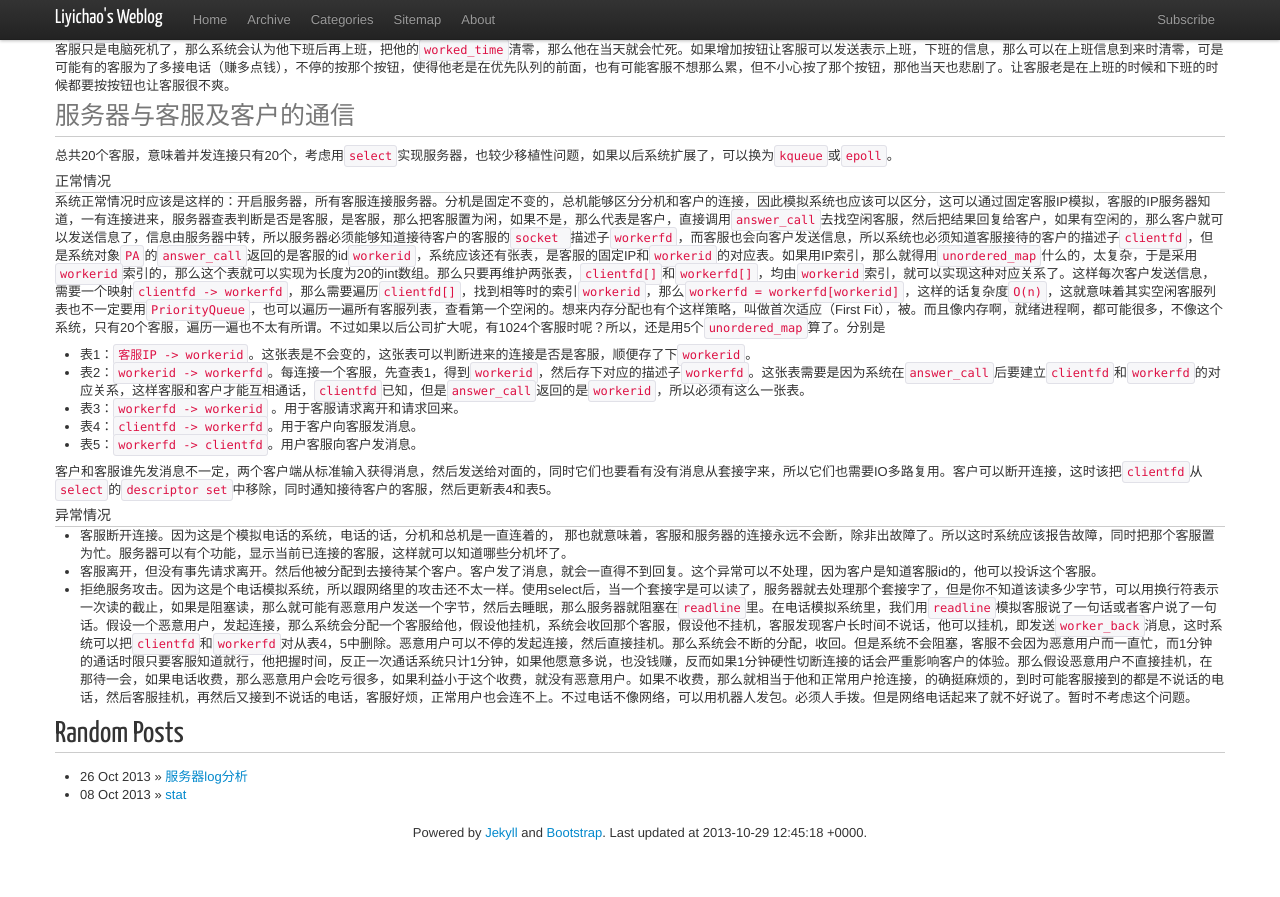
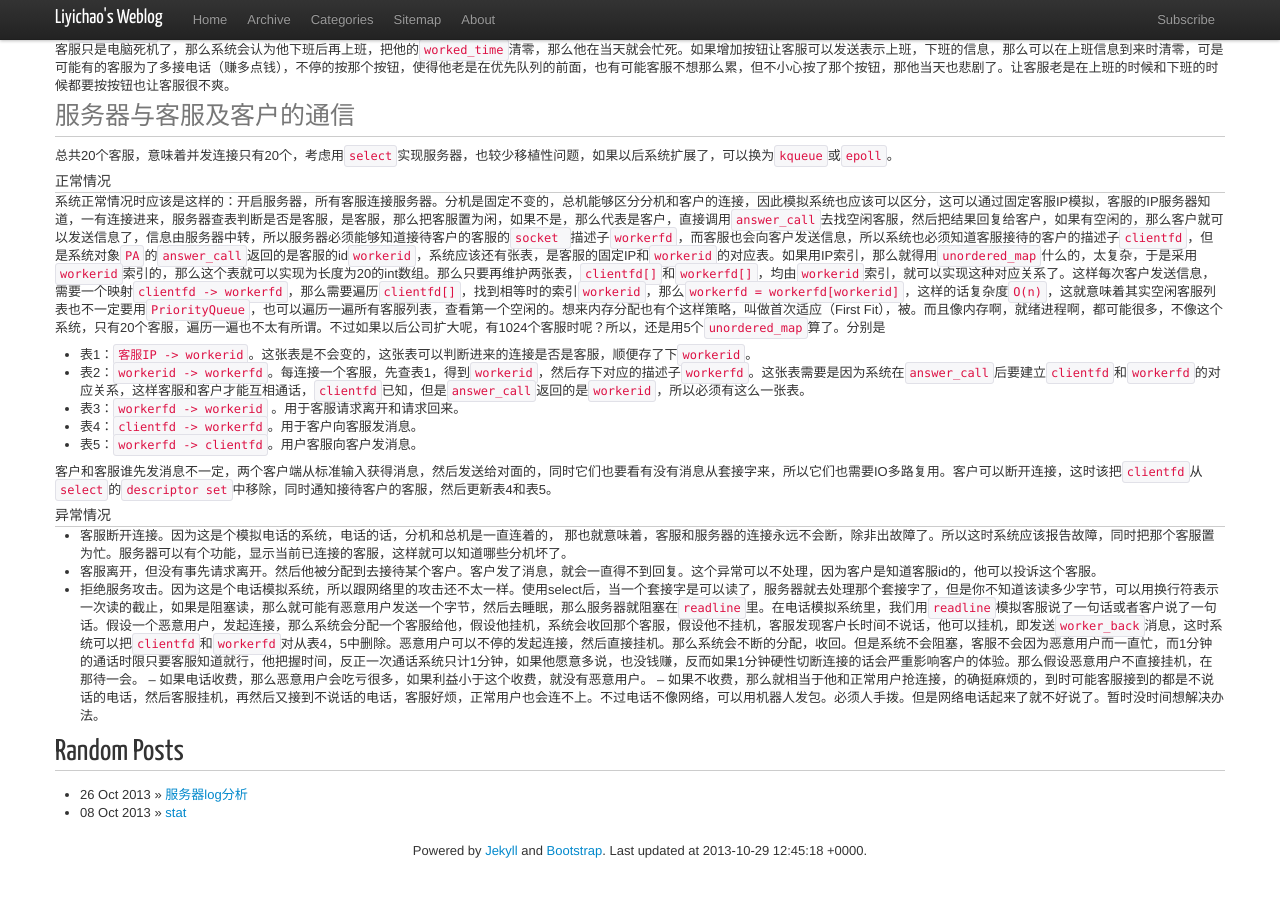
Before and after one commit to liyichao/liyichao.github.io, a Jekyll site: the page built from _posts/2013/2013-10-25-phone-answering-logic.md, in a window 1280 px wide and 900 px high, scrolled down 506 px. Shown: the top 897 px of the window. Built offline with Jekyll 4.4.1, drawn with Linux system fonts in a browser that asks for light colours; nearby versions of some CDN libraries; Markdown is read by kramdown in place of the engine named in the settings; comment, search, counter and statistics services are not loaded.

Commit message:
no comment

```diff
--- a/_posts/2013/2013-10-25-phone-answering-logic.md
+++ b/_posts/2013/2013-10-25-phone-answering-logic.md
@@ -39,4 +39,6 @@ worked_time`，还不如把`id`和`worked_time`都整到一个结构体里面去
 
 - 客服断开连接。因为这是个模拟电话的系统，电话的话，分机和总机是一直连着的， 那也就意味着，客服和服务器的连接永远不会断，除非出故障了。所以这时系统应该报告故障，同时把那个客服置为忙。服务器可以有个功能，显示当前已连接的客服，这样就可以知道哪些分机坏了。
 - 客服离开，但没有事先请求离开。然后他被分配到去接待某个客户。客户发了消息，就会一直得不到回复。这个异常可以不处理，因为客户是知道客服id的，他可以投诉这个客服。
-- 拒绝服务攻击。因为这是个电话模拟系统，所以跟网络里的攻击还不太一样。使用select后，当一个套接字是可以读了，服务器就去处理那个套接字了，但是你不知道该读多少字节，可以用换行符表示一次读的截止，如果是阻塞读，那么就可能有恶意用户发送一个字节，然后去睡眠，那么服务器就阻塞在`readline`里。在电话模拟系统里，我们用`readline`模拟客服说了一句话或者客户说了一句话。假设一个恶意用户，发起连接，那么系统会分配一个客服给他，假设他挂机，系统会收回那个客服，假设他不挂机，客服发现客户长时间不说话，他可以挂机，即发送`worker_back`消息，这时系统可以把`clientfd`和`workerfd`对从表4，5中删除。恶意用户可以不停的发起连接，然后直接挂机。那么系统会不断的分配，收回。但是系统不会阻塞，客服不会因为恶意用户而一直忙，而1分钟的通话时限只要客服知道就行，他把握时间，反正一次通话系统只计1分钟，如果他愿意多说，也没钱赚，反而如果1分钟硬性切断连接的话会严重影响客户的体验。那么假设恶意用户不直接挂机，在那待一会，如果电话收费，那么恶意用户会吃亏很多，如果利益小于这个收费，就没有恶意用户。如果不收费，那么就相当于他和正常用户抢连接，的确挺麻烦的，到时可能客服接到的都是不说话的电话，然后客服挂机，再然后又接到不说话的电话，客服好烦，正常用户也会连不上。不过电话不像网络，可以用机器人发包。必须人手拨。但是网络电话起来了就不好说了。暂时不考虑这个问题。
+- 拒绝服务攻击。因为这是个电话模拟系统，所以跟网络里的攻击还不太一样。使用select后，当一个套接字是可以读了，服务器就去处理那个套接字了，但是你不知道该读多少字节，可以用换行符表示一次读的截止，如果是阻塞读，那么就可能有恶意用户发送一个字节，然后去睡眠，那么服务器就阻塞在`readline`里。在电话模拟系统里，我们用`readline`模拟客服说了一句话或者客户说了一句话。假设一个恶意用户，发起连接，那么系统会分配一个客服给他，假设他挂机，系统会收回那个客服，假设他不挂机，客服发现客户长时间不说话，他可以挂机，即发送`worker_back`消息，这时系统可以把`clientfd`和`workerfd`对从表4，5中删除。恶意用户可以不停的发起连接，然后直接挂机。那么系统会不断的分配，收回。但是系统不会阻塞，客服不会因为恶意用户而一直忙，而1分钟的通话时限只要客服知道就行，他把握时间，反正一次通话系统只计1分钟，如果他愿意多说，也没钱赚，反而如果1分钟硬性切断连接的话会严重影响客户的体验。那么假设恶意用户不直接挂机，在那待一会。
+    --      如果电话收费，那么恶意用户会吃亏很多，如果利益小于这个收费，就没有恶意用户。
+    -- 如果不收费，那么就相当于他和正常用户抢连接，的确挺麻烦的，到时可能客服接到的都是不说话的电话，然后客服挂机，再然后又接到不说话的电话，客服好烦，正常用户也会连不上。不过电话不像网络，可以用机器人发包。必须人手拨。但是网络电话起来了就不好说了。暂时没时间想解决办法。
```
